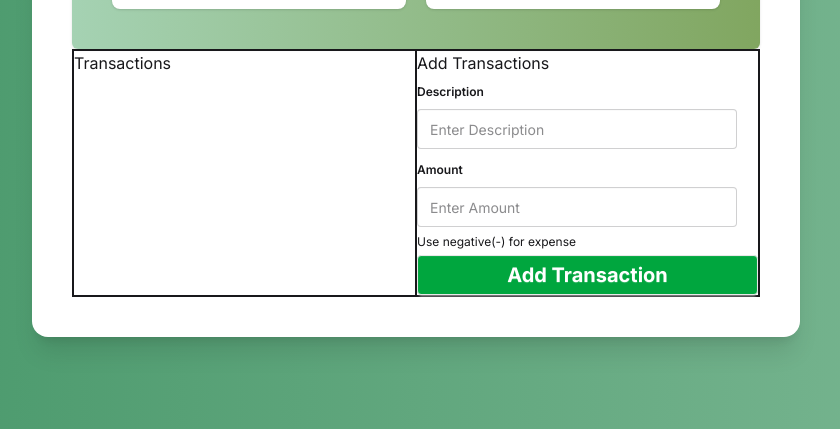
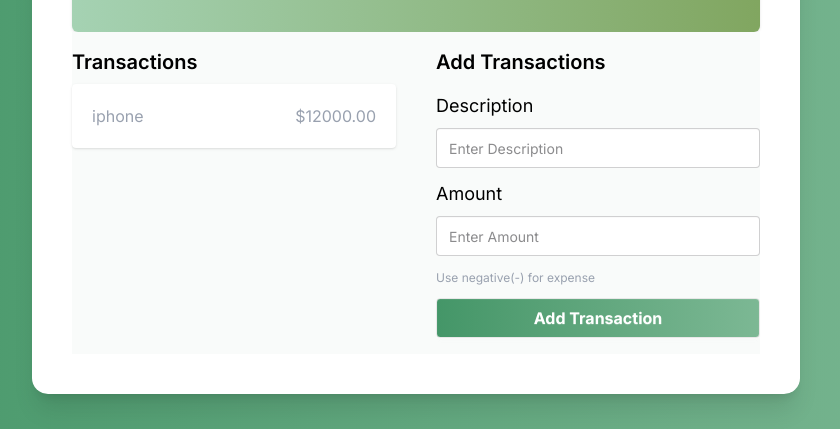
Before and after one commit to Shajidaa/Expense-Tracker, a plain HTML site: page index.html in a window 1280 px wide. Shown: the part 371-800 px from the top of the page, without its empty margins (224-1064 px from the left). Drawn offline with nearby package versions, Linux system fonts and the light colour scheme.

Commit message:
update the style

```diff
--- a/index.html
+++ b/index.html
@@ -28,7 +28,7 @@
     class="bg-linear-to-r from-[#449668] to-[#7cb894] h-screen flex justify-center items-center"
   >
     <div class="bg-white md:w-[60%] p-10 m-3 rounded-2xl shadow-xl">
-      <div class="">
+      <div class=" ">
         <h1 class="text-center text-2xl md:text-4xl text-black font-bold mb-4">
           Expense Tracker
         </h1>
@@ -50,7 +50,7 @@
           <div
             class="flex flex-wrap md:flex-nowrap justify-between gap-5 items-center"
           >
-            <div class="p-3 bg-white rounded-lg shadow flex-1">
+            <div class="p-5 lg:p-8 bg-white rounded-lg shadow flex-1">
               <h1 class="text-green-600 text-xs font-semibold text-center">
                 Income
               </h1>
@@ -58,7 +58,7 @@
                 $<span>0.00</span>
               </h1>
             </div>
-            <div class="p-3 flex-1 bg-white rounded-lg shadow">
+            <div class="p-5 lg:p-8 flex-1 bg-white rounded-lg shadow">
               <h1 class="text-red-600 text-xs font-semibold text-center">
                 Expense
               </h1>
@@ -69,20 +69,50 @@
           </div>
         </div>
       </div>
-      <div class="flex justify-between border">
-        <div class="border md:w-1/2"><h1>Transactions</h1></div>
-        <div class="border md:w-1/2">
-          <h1>Add Transactions</h1>
+      <div
+        class="flex md:flex-row flex-col gap-10 justify-between bg-[#f9fbfa]"
+      >
+        <div class="md:w-1/2 py-4">
+          <h1 class="text-xl font-semibold text-black mb-2">Transactions</h1>
+          <div class="flex flex-col gap-1">
+            <div
+              class="bg-white flex justify-between items-center p-5 rounded shadow"
+            >
+              <h1 class="text-base text-gray-400">iphone</h1>
+              <p class="text-base text-gray-400">$<span>12000.00</span></p>
+            </div>
+          </div>
+        </div>
+        <div class="md:w-1/2 py-4">
+          <h1 class="text-xl font-semibold text-black mb-2">
+            Add Transactions
+          </h1>
           <fieldset class="fieldset">
-            <legend class="fieldset-legend">Description</legend>
-            <input type="text" class="input" placeholder="Enter Description" />
+            <legend class="fieldset-legend font-normal text-lg text-black">
+              Description
+            </legend>
+            <input
+              type="text"
+              class="input w-full bg-white"
+              placeholder="Enter Description"
+            />
           </fieldset>
           <fieldset class="fieldset">
-            <legend class="fieldset-legend">Amount</legend>
-            <input type="text" class="input" placeholder="Enter Amount" />
-            <p>Use negative(-) for expense</p>
+            <legend class="fieldset-legend font-normal text-lg text-black">
+              Amount
+            </legend>
+            <input
+              type="text"
+              class="input w-full bg-white"
+              placeholder="Enter Amount"
+            />
+            <p class="text-xs text-gray-400 font-normal py-2">
+              Use negative(-) for expense
+            </p>
           </fieldset>
-          <button class="btn w-full bg-green-600 text-white text-xl font-bold">
+          <button
+            class="btn w-full bg-linear-to-r from-[#449668] to-[#7cb894] text-white text-base font-bold"
+          >
             Add Transaction
           </button>
         </div>
```
